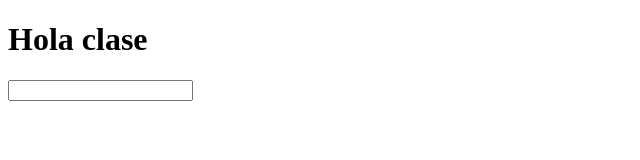
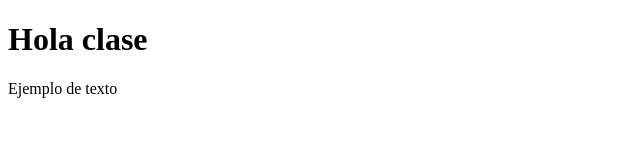
Before and after one commit to RafaeldelRio/clase-daw, a plain HTML site: page index.html in a window 1280 px wide. Shown: the whole page, without its empty margins (0-640 px from the left). Drawn offline with Linux system fonts and the light colour scheme.

Commit message:
Revert "[Home] cambio en el index.html"
This reverts commit 200d92bc94546452b5be586ed5e84a531a8c3087.

```diff
--- a/index.html
+++ b/index.html
@@ -7,6 +7,6 @@
   </head>
   <body>
     <h1>Hola clase</h1>
-    <input type="text" name="Hola" id="" />
+    <p class="continer">Ejemplo de texto</p>
   </body>
 </html>
```
